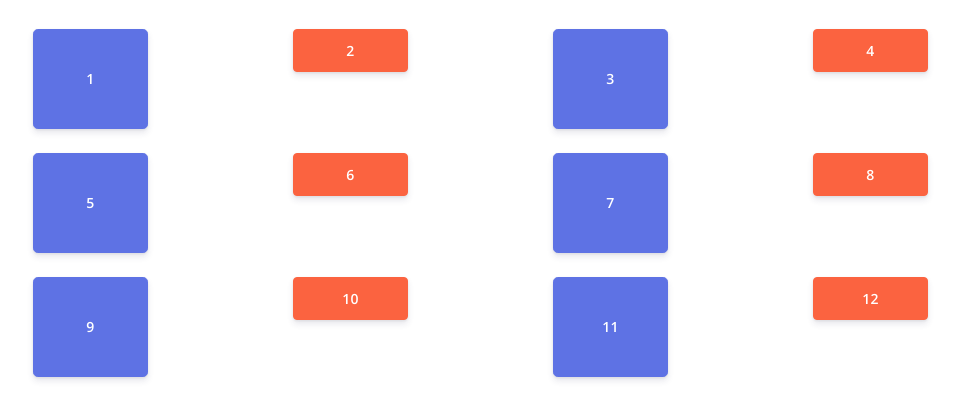
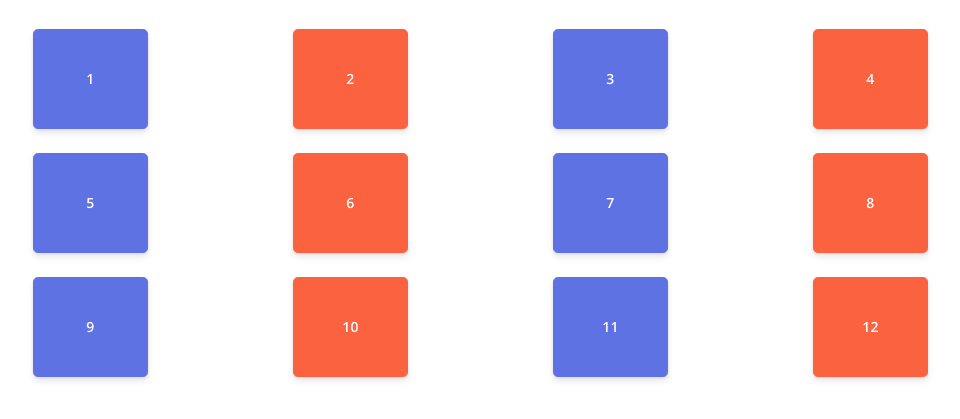
Before and after one commit to Piumal1999/Quiz_Ncc, a website: page quiz 2.html in a window 1280 px wide. Shown: the part 211-630 px from the top of the page, without its empty margins (102-1062 px from the left). Drawn offline with nearby package versions, Linux system fonts and the light colour scheme.

Commit message:
btn lg again

```diff
--- a/quiz 2.html
+++ b/quiz 2.html
@@ -77,7 +77,7 @@
 
             <!-- Question 2 -->
           <div class="col-md-3">
-            <button type="button" class="btn btn-block btn-warning mb-3" data-toggle="modal" data-target="#modal-notification">2</button>
+            <button type="button" class="btn btn-lg btn-block btn-warning mb-3" data-toggle="modal" data-target="#modal-notification">2</button>
             <div class="modal fade" id="modal-notification" tabindex="-1" role="dialog" aria-labelledby="modal-notification" aria-hidden="true">
               <div class="modal-dialog modal-danger modal-dialog-centered modal-" role="document">
                 <div class="modal-content bg-gradient-danger">
@@ -132,7 +132,7 @@
 
             <!-- Question 4-->
             <div class="col-md-3">
-                <button type="button" class="btn btn-block btn-warning mb-3" data-toggle="modal" data-target="#modal-notification">4</button>
+                <button type="button" class="btn btn-lg btn-block btn-warning mb-3" data-toggle="modal" data-target="#modal-notification">4</button>
                 <div class="modal fade" id="modal-notification" tabindex="-1" role="dialog" aria-labelledby="modal-notification" aria-hidden="true">
                     <div class="modal-dialog modal-danger modal-dialog-centered modal-" role="document">
                         <div class="modal-content bg-gradient-danger">
@@ -190,7 +190,7 @@
 
               <!-- Question 6 -->
               <div class="col-md-3">
-                  <button type="button" class="btn btn-block btn-warning mb-3" data-toggle="modal" data-target="#modal-notification">6</button>
+                  <button type="button" class="btn btn-lg btn-block btn-warning mb-3" data-toggle="modal" data-target="#modal-notification">6</button>
                   <div class="modal fade" id="modal-notification" tabindex="-1" role="dialog" aria-labelledby="modal-notification" aria-hidden="true">
                       <div class="modal-dialog modal-danger modal-dialog-centered modal-" role="document">
                           <div class="modal-content bg-gradient-danger">
@@ -245,7 +245,7 @@
 
               <!-- Question 8-->
               <div class="col-md-3">
-                  <button type="button" class="btn btn-block btn-warning mb-3" data-toggle="modal" data-target="#modal-notification">8</button>
+                  <button type="button" class="btn btn-lg btn-block btn-warning mb-3" data-toggle="modal" data-target="#modal-notification">8</button>
                   <div class="modal fade" id="modal-notification" tabindex="-1" role="dialog" aria-labelledby="modal-notification" aria-hidden="true">
                       <div class="modal-dialog modal-danger modal-dialog-centered modal-" role="document">
                           <div class="modal-content bg-gradient-danger">
@@ -303,7 +303,7 @@
 
               <!-- Question 10-->
               <div class="col-md-3">
-                  <button type="button" class="btn btn-block btn-warning mb-3" data-toggle="modal" data-target="#modal-notification">10</button>
+                  <button type="button" class="btn btn-lg btn-block btn-warning mb-3" data-toggle="modal" data-target="#modal-notification">10</button>
                   <div class="modal fade" id="modal-notification" tabindex="-1" role="dialog" aria-labelledby="modal-notification" aria-hidden="true">
                       <div class="modal-dialog modal-danger modal-dialog-centered modal-" role="document">
                           <div class="modal-content bg-gradient-danger">
@@ -358,7 +358,7 @@
 
               <!-- Question 12 -->
               <div class="col-md-3">
-                  <button type="button" class="btn btn-block btn-warning mb-3" data-toggle="modal" data-target="#modal-notification">12</button>
+                  <button type="button" class="btn btn-lg btn-block btn-warning mb-3" data-toggle="modal" data-target="#modal-notification">12</button>
                   <div class="modal fade" id="modal-notification" tabindex="-1" role="dialog" aria-labelledby="modal-notification" aria-hidden="true">
                       <div class="modal-dialog modal-danger modal-dialog-centered modal-" role="document">
                           <div class="modal-content bg-gradient-danger">
```
